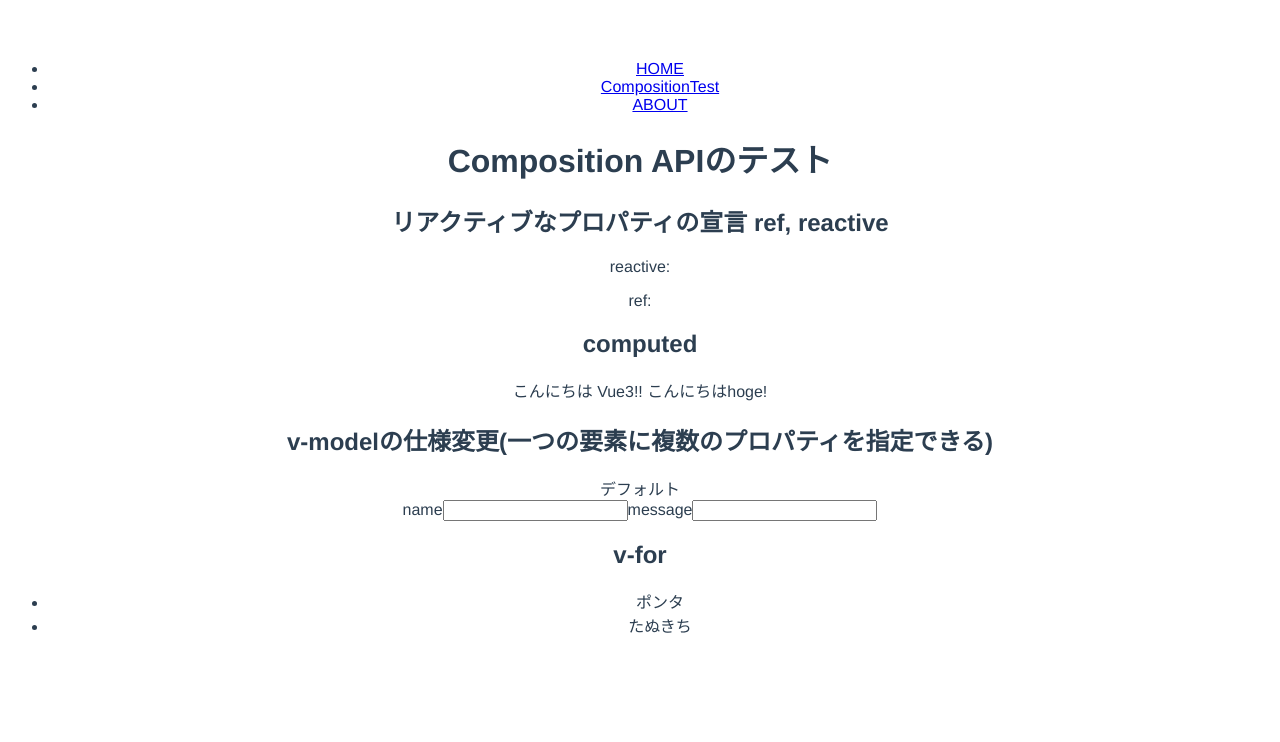
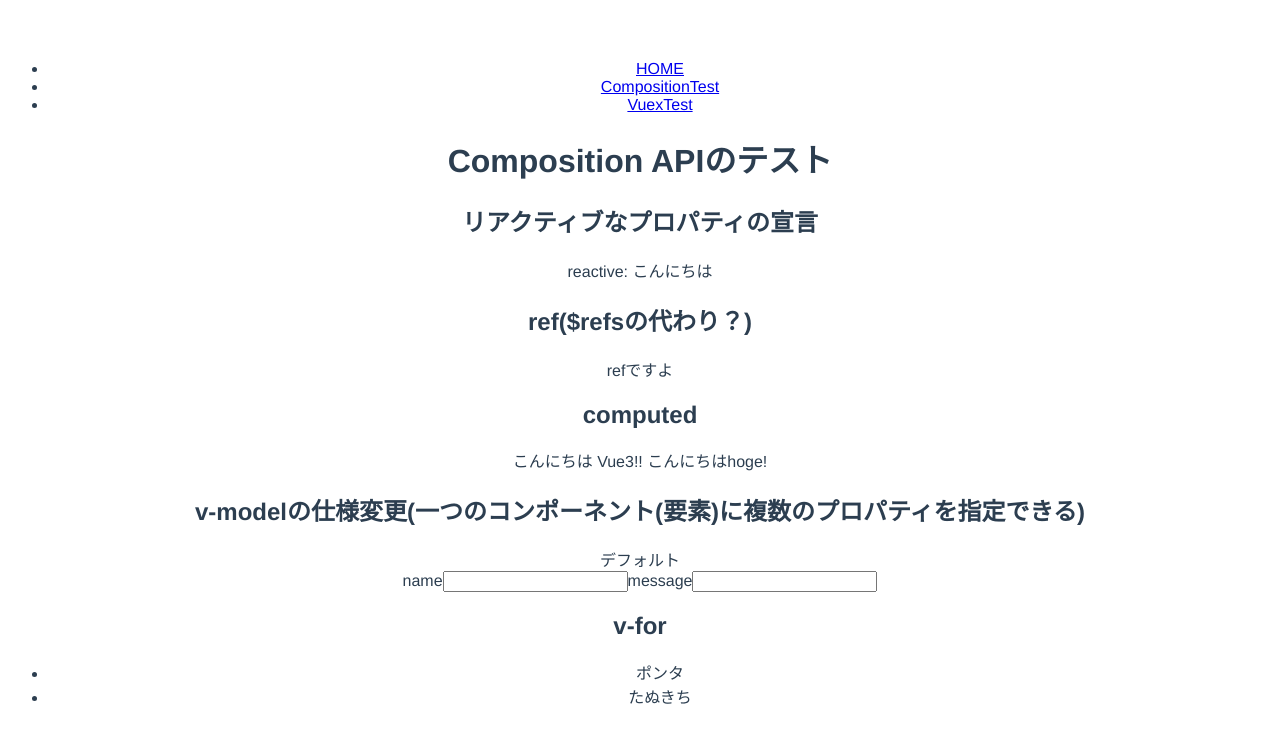
Before and after one commit to yujiokayama/vue3-test, a Vue app: page /#/composition-test in a window 1280 px wide. Shown: the top 742 px of the page. Built offline with nearby package versions, Linux system fonts and the light colour scheme.

Commit message:
Vuexテストページ作成

```diff
--- a/src/App.vue
+++ b/src/App.vue
@@ -3,8 +3,10 @@
     <nav>
       <ul>
         <li><router-link to="/">HOME</router-link></li>
-        <li><router-link to="/composition-test">CompositionTest</router-link></li>
-        <li><router-link to="/about">ABOUT</router-link></li>
+        <li>
+          <router-link to="/composition-test">CompositionTest</router-link>
+        </li>
+        <li><router-link to="/vuex-test">VuexTest</router-link></li>
       </ul>
     </nav>
     <router-view></router-view>
@@ -13,13 +15,9 @@
 
 <script lang="ts">
 import { defineComponent } from "vue";
-import HelloWorld from "./components/HelloWorld.vue";
 
 export default defineComponent({
   name: "App",
-  components: {
-    HelloWorld,
-  },
 });
 </script>
 
--- a/src/router/index.ts
+++ b/src/router/index.ts
@@ -1,6 +1,7 @@
 import { createRouter, createWebHashHistory, RouteRecordRaw } from "vue-router";
 import Home from "../views/Home.vue";
 import CompositionTest from "../views/CompositionTest.vue";
+import VuexTest from "../views/VuexTest.vue";
 
 const routes: Array<RouteRecordRaw> = [
   {
@@ -12,6 +13,11 @@ const routes: Array<RouteRecordRaw> = [
     path: "/composition-test",
     name: "CompositionTest",
     component: CompositionTest,
+  },
+  {
+    path: "/vuex-test",
+    name: "VuexTest",
+    component: VuexTest,
   },
   {
     path: "/about",
--- a/src/views/CompositionTest.vue
+++ b/src/views/CompositionTest.vue
@@ -1,14 +1,18 @@
 <template>
-  <div>
   <h1>Composition APIのテスト</h1>
-    <h2>リアクティブなプロパティの宣言 ref, reactive</h2>
-    <p>reactive: {{ state.messageOne }}</p>
-    <p>ref: {{ messageTwo }}</p>
+  <h2>リアクティブなプロパティの宣言</h2>
+  <p>reactive: {{ state.message }}</p>
+
+  <h2>ref($refsの代わり？)</h2>
+  <div ref="refDivElement">refですよ</div>
+
   <h2>computed</h2>
   {{ helloVue }}
   {{ helloMessage("hoge") }}
 
-    <h2>v-modelの仕様変更(一つの要素に複数のプロパティを指定できる)</h2>
+  <h2>
+    v-modelの仕様変更(一つのコンポーネント(要素)に複数のプロパティを指定できる)
+  </h2>
   <ChildTest v-model:name="state.name" v-model:age="state.age" />
 
   <h2>v-for</h2>
@@ -17,7 +21,6 @@
       {{ member.name }}
     </li>
   </ul>
-  </div>
 </template>
 
 <script lang="ts">
@@ -36,7 +39,7 @@ export default defineComponent({
     };
 
     /**
-     * reactive data
+     * reactive
      */
     const state = reactive<{
       name: string;
@@ -58,7 +61,12 @@ export default defineComponent({
       ],
       message: "こんにちは",
     });
-    const messageHello = ref<string>("こんにちは");
+
+    /**
+     * ref
+     */
+
+    const refDivElement = ref<HTMLDivElement>();
 
     /**
      * computed
@@ -75,11 +83,13 @@ export default defineComponent({
      */
     onMounted(() => {
       console.log("is mounted");
+      // ref
+      console.log(refDivElement.value);
     });
 
     return {
       state,
-      messageHello,
+      refDivElement,
       helloVue,
       helloMessage,
     };
--- /dev/null
+++ b/src/views/VuexTest.vue
@@ -0,0 +1,16 @@
+<template>
+  <h1>Vuexテスト</h1>
+  {{ name }}です
+</template>
+
+<script lang="ts">
+import { defineComponent } from "vue";
+import CompositionTest from "./CompositionTest.vue";
+
+export default defineComponent({
+  name: "VuexTest",
+  setup() {
+    return {};
+  },
+});
+</script>
```
Also changed, not shown: src/components/TestLogic.ts (added, +19 -0 lines). Lines whose indentation alone changed are shown as unchanged.
